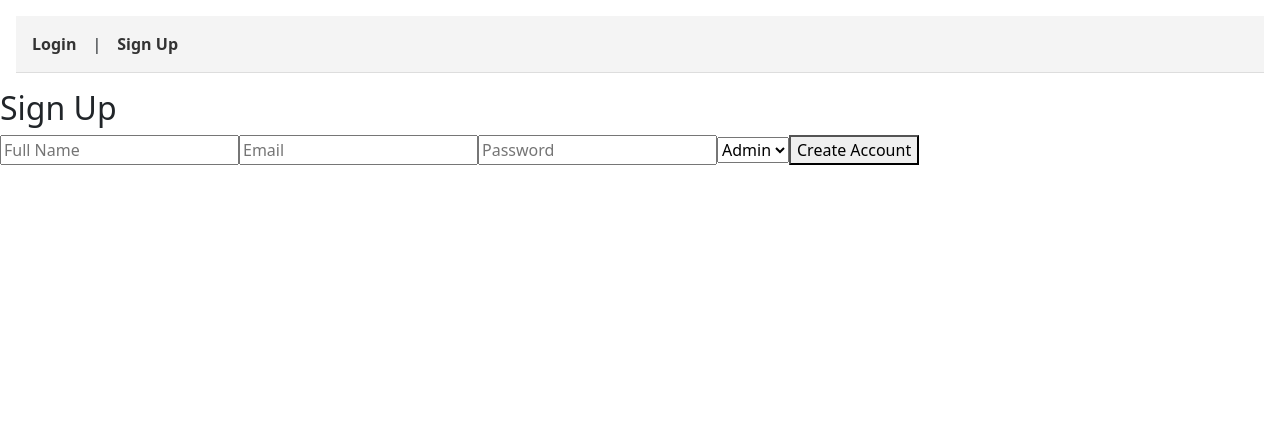
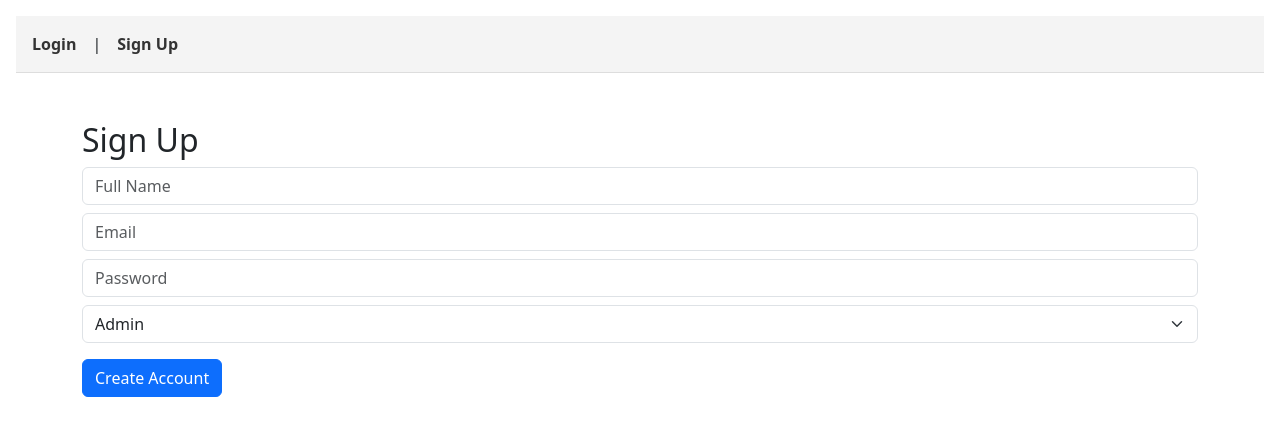
Before and after one commit to Ahmad-Imran-id/clinic-farm, a React (Create React App) app: page /signup in a window 1280 px wide. Shown: the top 436 px of the page. Built offline with nearby package versions, Linux system fonts and the light colour scheme; no server answers.

Commit message:
Update Signup.js

```diff
--- a/src/Signup.js
+++ b/src/Signup.js
@@ -1,60 +1,49 @@
+// src/Signup.js
 import React, { useState } from "react";
 import { auth, db } from "./firebase-config";
-import {
-  createUserWithEmailAndPassword,
-} from "firebase/auth";
-import {
-  doc,
-  setDoc,
-  getDoc,
-  serverTimestamp
-} from "firebase/firestore";
+import { createUserWithEmailAndPassword } from "firebase/auth";
+import { doc, setDoc, getDoc, serverTimestamp } from "firebase/firestore";
 import { useNavigate } from "react-router-dom";
-import { collection, query, where, getDocs } from "firebase/firestore";
 
 function Signup() {
   const [name, setName] = useState("");
   const [email, setEmail] = useState("");
-  const [adminEmail, setAdminEmail] = useState(""); // for staff linking
+  const [adminEmail, setAdminEmail] = useState(""); // only for staff
   const [password, setPassword] = useState("");
   const [role, setRole] = useState("admin"); // admin or staff
   const navigate = useNavigate();
 
   const handleSignup = async () => {
     try {
+      // Create Firebase Auth user
       const userCredential = await createUserWithEmailAndPassword(auth, email, password);
       const user = userCredential.user;
 
-      // Determine admin UID to associate with data
       let associatedAdminUID = user.uid;
+
       if (role === "staff") {
-        // Lookup admin by email
-       const adminQuery = query(
-  collection(db, "users"),
-  where("email", "==", adminEmail),
-  where("role", "==", "admin")
-);
-const querySnapshot = await getDocs(adminQuery);
+        const adminDocRef = doc(db, "users", adminEmail);
+        const adminDocSnap = await getDoc(adminDocRef);
 
-if (querySnapshot.empty) {
-  alert("Admin account not found.");
-  return;
-}
-const adminDoc = querySnapshot.docs[0];
-associatedAdminUID = adminDoc.data().uid;
+        if (!adminDocSnap.exists()) {
+          alert("Admin not found.");
+          return;
+        }
+
+        associatedAdminUID = adminDocSnap.data().uid;
       }
 
-      // Save user info
-      await setDoc(doc(db, "users", user.uid), {
+      // Create Firestore user doc
+      await setDoc(doc(db, "users", user.email), {
         uid: user.uid,
         name,
         email,
         role,
         adminUID: associatedAdminUID,
-        createdAt: serverTimestamp()
+        createdAt: serverTimestamp(),
       });
 
-      // If new admin, create their data root
+      // Optional: initialize admin data tree
       if (role === "admin") {
         await setDoc(doc(db, "adminData", user.uid), {
           name,
@@ -62,20 +51,43 @@ associatedAdminUID = adminDoc.data().uid;
         });
       }
 
-      navigate("/dashboard");
+      // ✅ Allow time for role to sync to Firestore before routing
+      setTimeout(() => {
+        navigate("/dashboard");
+      }, 1000);
+
     } catch (err) {
-      alert("Signup Failed: " + err.message);
+      alert("Signup failed: " + err.message);
     }
   };
 
   return (
-    <div>
+    <div className="container mt-5">
       <h2>Sign Up</h2>
-      <input type="text" placeholder="Full Name" onChange={(e) => setName(e.target.value)} />
-      <input type="email" placeholder="Email" onChange={(e) => setEmail(e.target.value)} />
-      <input type="password" placeholder="Password" onChange={(e) => setPassword(e.target.value)} />
+      <input
+        type="text"
+        placeholder="Full Name"
+        className="form-control my-2"
+        onChange={(e) => setName(e.target.value)}
+      />
+      <input
+        type="email"
+        placeholder="Email"
+        className="form-control my-2"
+        onChange={(e) => setEmail(e.target.value)}
+      />
+      <input
+        type="password"
+        placeholder="Password"
+        className="form-control my-2"
+        onChange={(e) => setPassword(e.target.value)}
+      />
 
-      <select value={role} onChange={(e) => setRole(e.target.value)}>
+      <select
+        value={role}
+        className="form-select my-2"
+        onChange={(e) => setRole(e.target.value)}
+      >
         <option value="admin">Admin</option>
         <option value="staff">Staff</option>
       </select>
@@ -83,12 +95,15 @@ associatedAdminUID = adminDoc.data().uid;
       {role === "staff" && (
         <input
           type="email"
-          placeholder="Admin Email"
+          className="form-control my-2"
+          placeholder="Admin's Email"
           onChange={(e) => setAdminEmail(e.target.value)}
         />
       )}
 
-      <button onClick={handleSignup}>Create Account</button>
+      <button className="btn btn-primary mt-2" onClick={handleSignup}>
+        Create Account
+      </button>
     </div>
   );
 }
```
